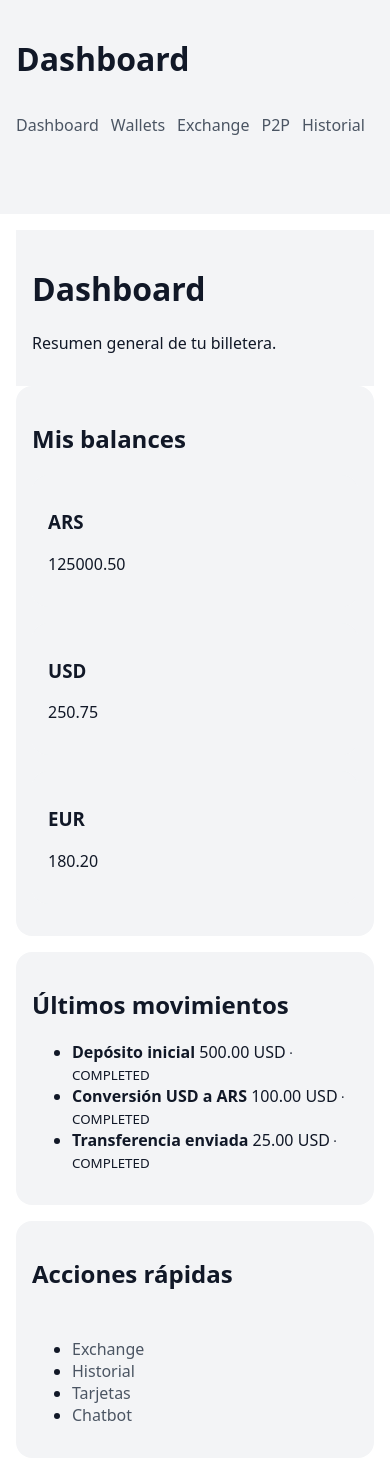
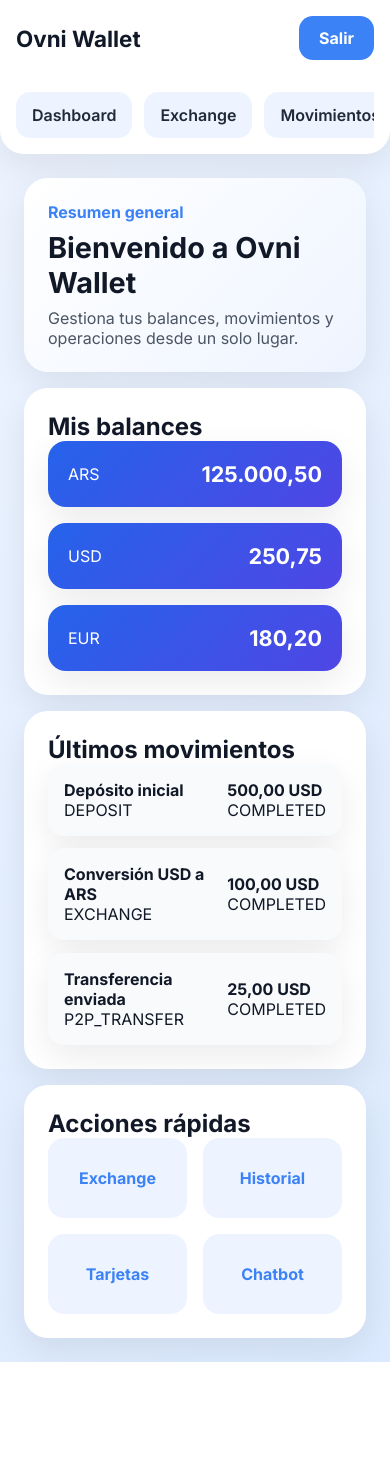
Before and after one commit to OvniWallet/ovni-wallet-frontend, a React (Vite) app: page /dashboard in a window 390 px wide. Shown: the top 1460 px of the page. After the commit the page ends 1362 px from the top, so only its background shows below. Built offline with nearby package versions, Linux system fonts and the light colour scheme; no server answers; sample sign-in values are in the browser's storage.

Commit message:
feat: mejorar interfaz mobile-first del frontend

```diff
--- a/index.html
+++ b/index.html
@@ -4,6 +4,9 @@
     <meta charset="UTF-8" />
     <meta name="viewport" content="width=device-width, initial-scale=1.0" />
     <title>Ovni Wallet</title>
+    <link rel="preconnect" href="https://fonts.googleapis.com">
+    <link rel="preconnect" href="https://fonts.gstatic.com" crossorigin>
+    <link href="https://fonts.googleapis.com/css2?family=Inter:wght@400;500;600;700;800&display=swap" rel="stylesheet">
   </head>
   <body>
     <div id="root"></div>
--- a/src/features/dashboard/components/DashboardHeader.tsx
+++ b/src/features/dashboard/components/DashboardHeader.tsx
@@ -1,8 +1,9 @@
 export function DashboardHeader() {
   return (
-    <header>
-      <h1>Dashboard</h1>
-      <p>Resumen general de tu billetera.</p>
-    </header>
+    <section className="dashboard-hero">
+      <p>Resumen general</p>
+      <h1>Bienvenido a Ovni Wallet</h1>
+      <span>Gestiona tus balances, movimientos y operaciones desde un solo lugar.</span>
+    </section>
   )
 }
--- a/src/features/dashboard/components/QuickActions.tsx
+++ b/src/features/dashboard/components/QuickActions.tsx
@@ -1,18 +1,24 @@
 import { Link } from 'react-router-dom'
+
+const actions = [
+  { label: 'Exchange', path: '/exchange' },
+  { label: 'Historial', path: '/transactions' },
+  { label: 'Tarjetas', path: '/cards' },
+  { label: 'Chatbot', path: '/chatbot' },
+]
 
 export function QuickActions() {
   return (
     <section>
       <h2>Acciones rápidas</h2>
 
-      <nav>
-        <ul>
-          <li><Link to="/exchange">Exchange</Link></li>
-          <li><Link to="/transactions">Historial</Link></li>
-          <li><Link to="/cards">Tarjetas</Link></li>
-          <li><Link to="/chatbot">Chatbot</Link></li>
-        </ul>
-      </nav>
+      <div className="quick-actions">
+        {actions.map(({ label, path }) => (
+          <Link key={path} to={path}>
+            <span>{label}</span>
+          </Link>
+        ))}
+      </div>
     </section>
   )
 }
--- a/src/features/dashboard/pages/DashboardPage.tsx
+++ b/src/features/dashboard/pages/DashboardPage.tsx
@@ -1,17 +1,16 @@
 import { DashboardHeader } from '../components/DashboardHeader'
 import { QuickActions } from '../components/QuickActions'
 import { WalletsDashboard } from '@/features/wallets/pages/WalletsDashboard'
-
 import { TransactionTable } from '@/features/transactions/components/TransactionTable'
 import { transactions } from '@/features/transactions/mocks/transactions.mock'
 
 export function DashboardPage() {
   return (
-    <>
+    <div className="dashboard-page">
       <DashboardHeader />
       <WalletsDashboard />
       <TransactionTable transactions={transactions} />
       <QuickActions />
-    </>
+    </div>
   )
 }
--- a/src/features/transactions/components/TransactionTable.tsx
+++ b/src/features/transactions/components/TransactionTable.tsx
@@ -9,18 +9,27 @@ export function TransactionTable({ transactions }: TransactionTableProps) {
     <section>
       <h2>Últimos movimientos</h2>
 
-      <ul>
+      <div className="transaction-list">
         {transactions.map((transaction) => (
-          <li key={transaction.id}>
-            <strong>{transaction.description}</strong>
-            <span>
-              {' '}
-              {transaction.amount.toFixed(2)} {transaction.currency}
-            </span>
-            <small> · {transaction.status}</small>
-          </li>
+          <article className="transaction-item" key={transaction.id}>
+            <div>
+              <strong>{transaction.description}</strong>
+              <p>{transaction.type}</p>
+            </div>
+
+            <div>
+              <strong>
+                {transaction.amount.toLocaleString('es-AR', {
+                  minimumFractionDigits: 2,
+                  maximumFractionDigits: 2,
+                })}{' '}
+                {transaction.currency}
+              </strong>
+              <p>{transaction.status}</p>
+            </div>
+          </article>
         ))}
-      </ul>
+      </div>
     </section>
   )
 }
--- a/src/features/wallets/components/BalanceCard.tsx
+++ b/src/features/wallets/components/BalanceCard.tsx
@@ -5,10 +5,15 @@ interface BalanceCardProps {
 }
 
 export function BalanceCard({ balance }: BalanceCardProps) {
+  const formattedAmount = balance.amount.toLocaleString('es-AR', {
+    minimumFractionDigits: 2,
+    maximumFractionDigits: 2,
+  })
+
   return (
-    <article>
-      <h3>{balance.currency}</h3>
-      <p>{balance.amount.toFixed(2)}</p>
+    <article className="balance-card">
+      <span>{balance.currency}</span>
+      <strong>{formattedAmount}</strong>
     </article>
   )
 }
--- a/src/features/wallets/pages/WalletsDashboard.tsx
+++ b/src/features/wallets/pages/WalletsDashboard.tsx
@@ -11,9 +11,11 @@ export function WalletsDashboard() {
     <section>
       <h2>Mis balances</h2>
 
-      {balances.map((balance) => (
-        <BalanceCard key={balance.currency} balance={balance} />
-      ))}
+      <div className="balance-grid">
+        {balances.map((balance) => (
+          <BalanceCard key={balance.currency} balance={balance} />
+        ))}
+      </div>
     </section>
   )
 }
--- a/src/layouts/AppLayout.tsx
+++ b/src/layouts/AppLayout.tsx
@@ -1,26 +1,34 @@
 import { Link, Outlet } from 'react-router-dom'
 import { useAuth } from '@/features/auth/hooks/useAuth'
+
+const navigation = [
+  { label: 'Dashboard', path: '/dashboard' },
+  { label: 'Exchange', path: '/exchange' },
+  { label: 'Movimientos', path: '/transactions' },
+  { label: 'Tarjetas', path: '/cards' },
+  { label: 'Chatbot', path: '/chatbot' },
+]
 
 export function AppLayout() {
   const { logout } = useAuth()
 
   return (
     <>
-      <header>
-        <h1>Dashboard</h1>
-
-        <nav>
-          <Link to="/dashboard">Dashboard</Link>
-          <Link to="/wallets">Wallets</Link>
-          <Link to="/exchange">Exchange</Link>
-          <Link to="/p2p">P2P</Link>
-          <Link to="/transactions">Historial</Link>
-          <Link to="/cards">Tarjetas</Link>
-          <Link to="/chatbot">Chatbot</Link>
+      <header className="app-header">
+        <div className="app-header-top">
+          <h1>Ovni Wallet</h1>
 
           <button type="button" onClick={logout}>
-            Cerrar sesión
+            Salir
           </button>
+        </div>
+
+        <nav className="app-nav">
+          {navigation.map((item) => (
+            <Link key={item.path} to={item.path}>
+              {item.label}
+            </Link>
+          ))}
         </nav>
       </header>
 
--- a/src/styles/globals.css
+++ b/src/styles/globals.css
@@ -2,19 +2,21 @@
 @import './themes.css';
 
 * {
+  margin: 0;
+  padding: 0;
   box-sizing: border-box;
 }
 
 body {
-  margin: 0;
-  font-family: system-ui, -apple-system, BlinkMacSystemFont, 'Segoe UI', sans-serif;
-  background-color: var(--bg-primary);
+  min-height: 100vh;
+  font-family: Inter, system-ui, sans-serif;
+  background: linear-gradient(135deg, #eef4ff 0%, #dbeafe 100%);
   color: var(--text-primary);
 }
 
 a {
+  text-decoration: none;
   color: inherit;
-  text-decoration: none;
 }
 
 button,
@@ -27,78 +29,278 @@ button {
 }
 
 main {
-  width: 100%;
-  max-width: 1100px;
-  margin: 0 auto;
+  width: min(1100px, 100%);
+  margin: auto;
+  padding: 1.5rem;
+}
+
+header {
+  width: min(1100px, calc(100% - 2rem));
+  margin: 1rem auto 0;
   padding: 1rem;
+  border-radius: 24px;
+  background: white;
+  box-shadow: 0 12px 35px rgba(0, 0, 0, .08);
+}
+
+header h1 {
+  font-size: 1.4rem;
+}
+
+nav {
+  margin-top: 1rem;
+  display: flex;
+  gap: .6rem;
+  overflow-x: auto;
+  align-items: center;
+}
+
+nav a {
+  padding: .7rem .9rem;
+  border-radius: 14px;
+  background: #eef4ff;
+  color: #1f2937;
+  font-weight: 600;
+  white-space: nowrap;
+  transition: .2s;
+}
+
+nav a:hover {
+  background: #dbeafe;
+  color: var(--primary-color);
+}
+
+nav button {
+  width: auto;
+  margin-top: 0;
+  margin-left: auto;
+  padding: .7rem 1.2rem;
+}
+
+nav a:hover {
+  background: #dbeafe;
 }
 
 section,
 article,
 form {
-  background-color: var(--bg-secondary);
-  border-radius: 1rem;
-  padding: 1rem;
-  margin-bottom: 1rem;
+  background: white;
+  border-radius: 24px;
+  padding: 1.5rem;
+  box-shadow: 0 12px 35px rgba(0,0,0,.08);
 }
 
 form {
-  max-width: 420px;
-  margin: 2rem auto;
+  width: min(450px, 100%);
+  margin: 3rem auto;
+}
+
+form h1 {
+  font-size: 2rem;
+  margin-bottom: 1.5rem;
 }
 
 label {
   display: block;
-  margin-top: 0.75rem;
-  margin-bottom: 0.25rem;
-  color: var(--text-secondary);
+  margin-top: 1rem;
+  margin-bottom: .4rem;
+  font-weight: 600;
 }
 
 input {
   width: 100%;
-  padding: 0.75rem;
+  padding: .95rem 1rem;
+  border-radius: 14px;
   border: 1px solid #d1d5db;
-  border-radius: 0.75rem;
+  transition: .2s;
+}
+
+input:focus {
+  outline: none;
+  border-color: var(--primary-color);
+  box-shadow: 0 0 0 4px rgba(59,130,246,.15);
 }
 
 button {
-  margin-top: 1rem;
-  padding: 0.75rem 1rem;
-  border: 0;
-  border-radius: 0.75rem;
-  background-color: var(--primary-color);
+  width: 100%;
+  margin-top: 1.5rem;
+  padding: 1rem;
+  border: none;
+  border-radius: 14px;
+  background: var(--primary-color);
+  color: white;
+  font-weight: 700;
+  transition: .2s;
+}
+
+button:hover {
+  background: var(--primary-hover);
+  transform: translateY(-1px);
+}
+
+.auth-link-box {
+  margin-top: 1.5rem;
+  text-align: center;
+}
+
+.auth-link-box a {
+  color: var(--primary-color);
+  font-weight: 700;
+}
+
+.balance-grid {
+  display: grid;
+  gap: 1rem;
+}
+
+.balance-card {
+  display: flex;
+  justify-content: space-between;
+  align-items: center;
+  padding: 1.25rem;
+  border-radius: 18px;
+  background: linear-gradient(135deg,#2563eb,#4f46e5);
   color: white;
 }
 
-button:hover {
-  background-color: var(--primary-hover);
+.balance-card strong {
+  font-size: 1.35rem;
 }
 
-header {
-  padding: 1rem;
-  background-color: var(--bg-secondary);
+.transaction-list {
+  display: grid;
+  gap: .8rem;
 }
 
-nav {
+.transaction-item {
   display: flex;
-  gap: 0.75rem;
-  overflow-x: auto;
-  padding-top: 0.75rem;
+  justify-content: space-between;
+  align-items: center;
+  padding: 1rem;
+  border-radius: 16px;
+  background: #f8fafc;
 }
 
-nav a {
-  white-space: nowrap;
+.quick-actions {
+  display: grid;
+  gap: 1rem;
+  grid-template-columns: repeat(2,1fr);
+}
+
+.quick-actions a {
+  background: #eef4ff;
+  border-radius: 16px;
+  padding: 1rem;
+  text-align: center;
+  font-weight: 700;
+  color: var(--primary-color);
+  transition: .2s;
+}
+
+.quick-actions a:hover {
+  background: #dbeafe;
+}
+
+@media (min-width:768px){
+
+  .balance-grid{
+    grid-template-columns:repeat(3,1fr);
+  }
+
+  .quick-actions{
+    grid-template-columns:repeat(4,1fr);
+  }
+
+}
+
+@media (max-width: 640px) {
+  header {
+    width: 100%;
+    margin: 0;
+    border-radius: 0 0 24px 24px;
+  }
+
+  nav button {
+    margin-left: 0;
+    min-width: 90px;
+  }
+}
+
+.dashboard-page {
+  display: grid;
+  gap: 1rem;
+}
+
+.dashboard-hero {
+  background: linear-gradient(135deg, #ffffff, #eef4ff);
+}
+
+.dashboard-hero p {
+  color: var(--primary-color);
+  font-weight: 700;
+  margin-bottom: .5rem;
+}
+
+.dashboard-hero h1 {
+  font-size: 1.8rem;
+  margin-bottom: .5rem;
+}
+
+.dashboard-hero span {
   color: var(--text-secondary);
 }
 
 @media (min-width: 768px) {
-  main {
-    padding: 2rem;
+  .dashboard-page {
+    gap: 1.25rem;
   }
 
-  section,
-  article,
-  form {
-    padding: 1.5rem;
+  .dashboard-hero h1 {
+    font-size: 2.2rem;
   }
 }
+
+.app-header {
+  display: flex;
+  flex-direction: column;
+  gap: 1rem;
+}
+
+.app-header-top {
+  display: flex;
+  justify-content: space-between;
+  align-items: center;
+}
+
+.app-header-top button {
+  width: auto;
+  margin: 0;
+  padding: .75rem 1.25rem;
+}
+
+.app-nav {
+  display: flex;
+  gap: .75rem;
+  overflow-x: auto;
+}
+
+.app-nav a {
+  padding: .8rem 1rem;
+  border-radius: 14px;
+  background: #eef4ff;
+  color: #1f2937;
+  font-weight: 600;
+  transition: .2s;
+}
+
+.app-nav a:hover {
+  background: #dbeafe;
+}
+
+.quick-actions a {
+  display: flex;
+  justify-content: center;
+  align-items: center;
+  min-height: 80px;
+  font-size: 1rem;
+}
```
Also changed, not shown: src/features/auth/components/LoginForm.tsx (+9 -21 lines), src/features/auth/components/RegisterForm.tsx (+12 -45 lines).
